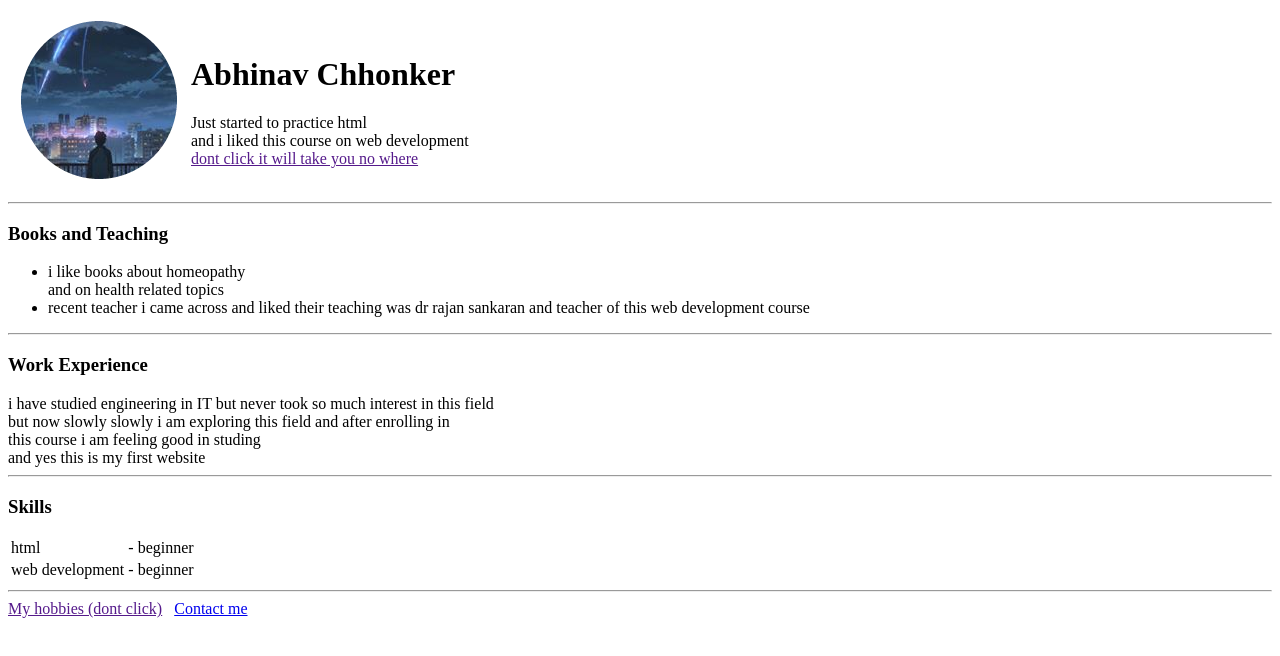
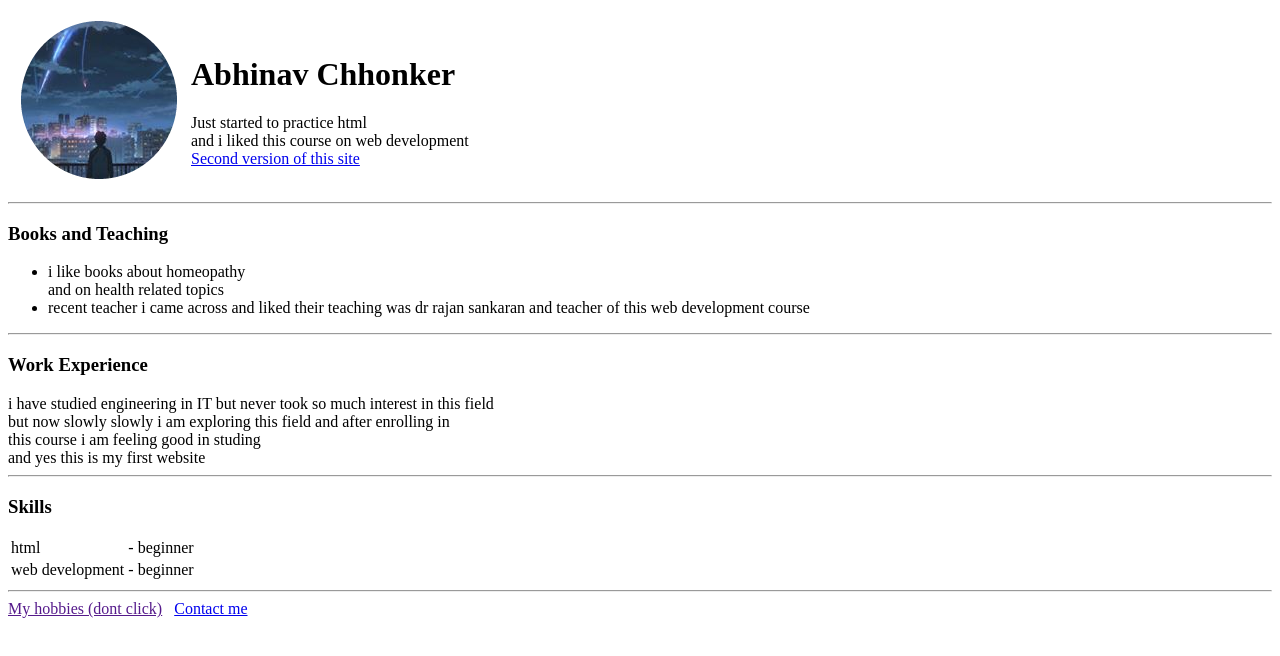
Before and after one commit to AbhinavChhonker/cv, a plain HTML site: page index.html in a window 1280 px wide. Drawn offline with Linux system fonts and the light colour scheme.

Commit message:
Update index.html

```diff
--- a/index.html
+++ b/index.html
@@ -12,7 +12,7 @@
       <td><img src="myprofilepic.png"></td>
       <td><h1>Abhinav Chhonker</h1>
       Just started to practice html<br>and i liked this course on web development<br>
-      <a href="">dont click it will take you no where</a>
+      <a href="https://abhinavchhonker.github.io/cv2">Second version of this site</a>
       </td>
     </tr>
   </table>
```
